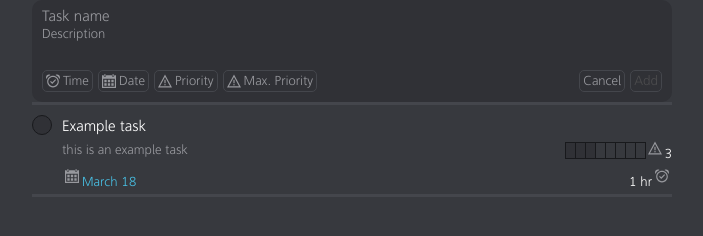
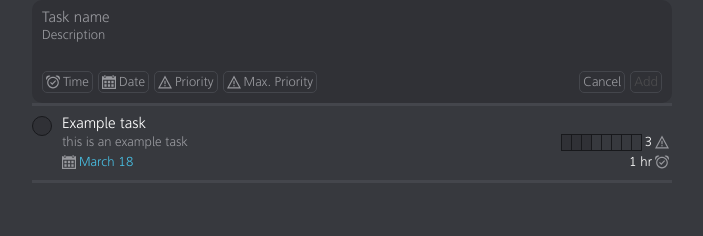
Before and after one commit to jackgarritano/taskwise, a website built with Vite: page listifyFrontend/index.html in a window 1280 px wide. Shown: the whole page, without its empty margins (288-991 px from the left). Built offline with nearby package versions, Linux system fonts and the light colour scheme.

Commit message:
spacing styling done

```diff
--- a/listifyFrontend/style.css
+++ b/listifyFrontend/style.css
@@ -231,7 +231,7 @@ body{
 }
 .title{
   width:calc(100% - 20px);
-  margin-top:9px;
+  margin-top:10px;
   margin-left:10px;
   font-size: 15px;
   line-height: 14px;
@@ -296,6 +296,8 @@ button{
 .calLogo{
   width:14px;
   height:14px;
+}
+.calLogoForm{
   margin:3px;
 }
 .dueDateChoice{
@@ -417,6 +419,7 @@ button{
   display:flex;
   font-size:13px;
   color:#FFFFFF;
+  line-height: 14px;
 }
 .checkCircle{
   width:20px;
@@ -439,7 +442,8 @@ button{
   color:#97989D;
 }
 .taskPri{
-  display:inline-block;
+  display:flex;
+  align-items: center;
 }
 .priBar{
   display:inline-flex;
@@ -456,22 +460,41 @@ button{
   width:10px;
   height:16px;
 }
+.taskPri > span{
+  margin-left:4px;
+  /*margin-right:-3px;*/
+}
 .filled{
   background-color: #303136;
 }
 .taskDueDate{
-  display:inline-block;
+  display:flex;
+  align-items: center;
   color:#48BFE3;
 }
+.calLogoTask{
+  margin-right:3px;
+  margin-top:3px;
+  margin-bottom:3px;
+}
 .taskEstTime{
-  display:inline-block;
+  display:flex;
+  align-items: center;
 }
 .row{
   display:flex;
   justify-content: space-between;
 }
 .topRow{
-  margin-top:9px;
+  margin-top:10px;
+  padding-bottom: 2px;
+}
+.middleRow{
+  display:flex;
+  align-items: center;
+}
+.bottomRow{
+  padding-bottom:8px;
 }
 /*end of task styling*/
 
--- a/listifyFrontend/views/renderForm.js
+++ b/listifyFrontend/views/renderForm.js
@@ -169,7 +169,7 @@ function renderDueDate(){
     let textSpan = document.createElement('span');
 
     dueDate.classList.add('dueDate', 'selectable');
-    calLogo.classList.add('calLogo');
+    calLogo.classList.add('calLogo', 'calLogoForm');
     calLogo.setAttribute('src', 'assets/calLogo.svg');
     dueDateChoice.classList.add('dueDateChoice');
     textSpan.textContent = 'Date';
--- a/listifyFrontend/views/renderTask.js
+++ b/listifyFrontend/views/renderTask.js
@@ -76,7 +76,7 @@ function renderDueDate(dateDue){
     let dateSpan = document.createElement('span');
 
     dueDate.classList.add('taskDueDate');
-    calLogo.classList.add('calLogo');
+    calLogo.classList.add('calLogo', 'calLogoTask');
     calLogo.setAttribute('src', 'assets/calLogo.svg');
 
     dateSpan.textContent = dateDue;
@@ -117,8 +117,8 @@ function renderPriBar(priority, maxPriority){
         priBar.append(el);
     })
     taskPri.append(priBar);
+    taskPri.append(priSpan);
     taskPri.append(priLogo);
-    taskPri.append(priSpan);
 
     return taskPri;
 }
```
